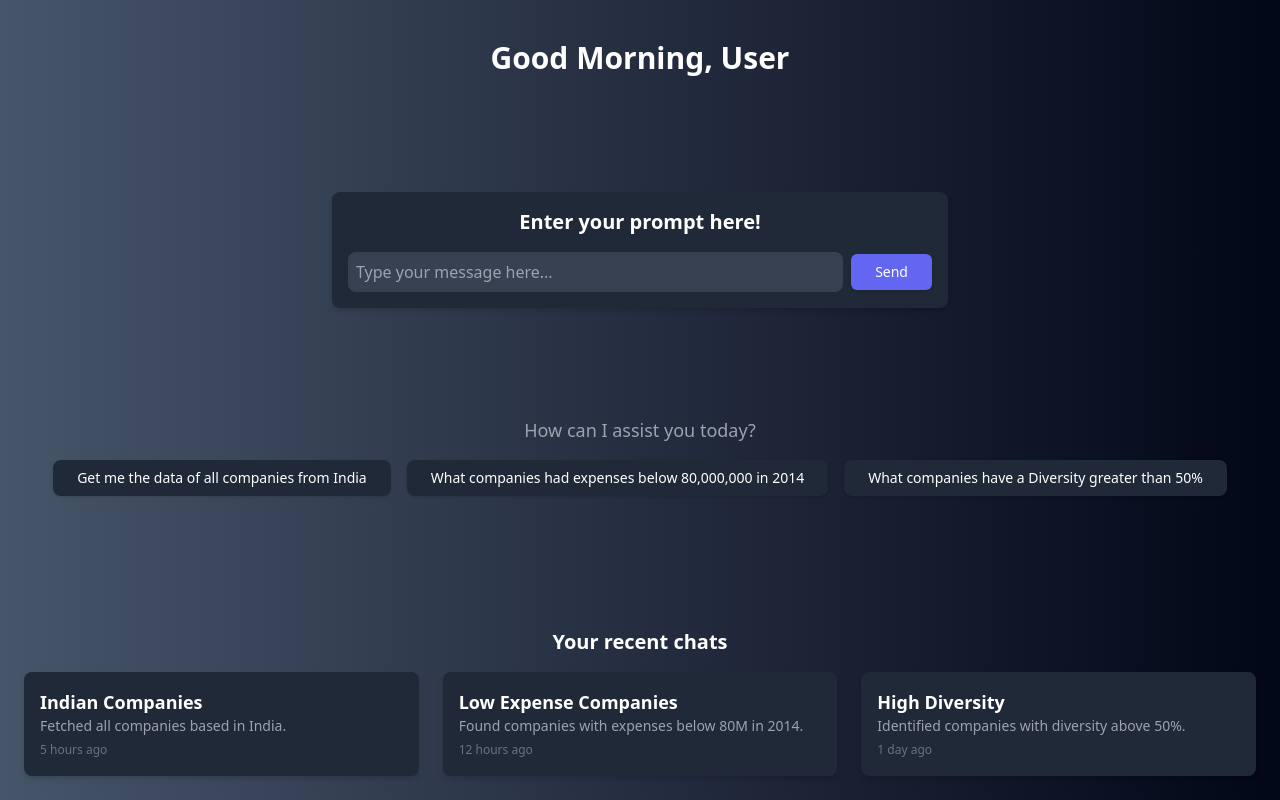
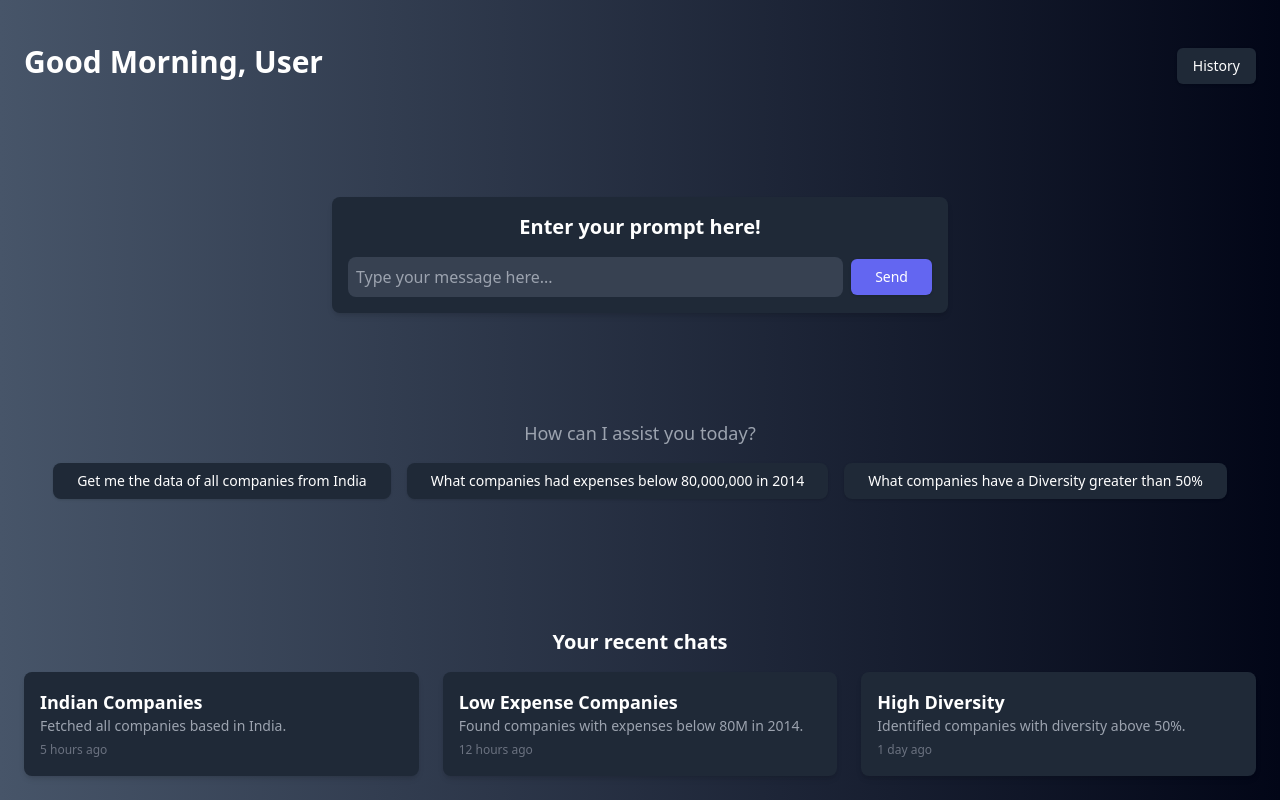
Before and after one commit to sethdivyansh/Prepathon, a React (Vite) app in the folder packages/prepathon-frontend/: page /chat in a window 1280 px wide. Built offline with nearby package versions, Linux system fonts and the light colour scheme.

Commit message:
feat: added history page

```diff
--- a/packages/prepathon-frontend/src/pages/chatbot.tsx
+++ b/packages/prepathon-frontend/src/pages/chatbot.tsx
@@ -1,37 +1,32 @@
 import { useState, useEffect } from "react";
 import { Button } from "../components/ui/button";
 import HistoryItem from "@/components/layout/historyitem";
+import { useNavigate } from "react-router-dom";
 
-// HistoryItem Component to show past chats
 export default function ChatbotPage() {
-  // State to handle chat input
   const [input, setInput] = useState("");
   const [messages, setMessages] = useState<string[]>([]);
   const [greeting, setGreeting] = useState("Good Morning");
-
-  // Example prompt and history items data
+  const navigate = useNavigate();
   const examplePrompts = [
     "Get me the data of all companies from India",
     "What companies had expenses below 80,000,000 in 2014",
     "What companies have a Diversity greater than 50%"
   ];
 
-  // Updated chatHistory array
   const chatHistory = [
     { title: "Indian Companies", description: "Fetched all companies based in India.", time: "5 hours ago" },
     { title: "Low Expense Companies", description: "Found companies with expenses below 80M in 2014.", time: "12 hours ago" },
     { title: "High Diversity", description: "Identified companies with diversity above 50%.", time: "1 day ago" },
   ];
 
-  // Handle sending a message
   const handleSendMessage = () => {
     if (input.trim()) {
       setMessages((prevMessages) => [...prevMessages, input]);
-      setInput(""); // Clear input field after sending message
+      setInput("");
     }
   };
 
-  // Dynamically set the greeting based on the time of day
   useEffect(() => {
     const currentHour = new Date().getHours();
     if (currentHour < 12) {
@@ -41,20 +36,24 @@ export default function ChatbotPage() {
     } else {
       setGreeting("Good Evening");
     }
-  }, []); // The empty dependency array ensures this runs once when the component mounts
+  }, []);
 
   return (
     <div className="min-h-screen bg-gradient-to-r from-slate-600 to-slate-950 text-white p-6 flex flex-col justify-between">
-      {/* Greeting Section */}
-      <header className="text-center py-4">
+      <header className="flex justify-between items-center py-4">
         <h1 className="text-3xl font-bold">{greeting}, User</h1>
+        {/* History Button positioned to the right */}
+        <Button
+          className="mt-2 bg-gray-800 hover:bg-gray-700 transition-colors duration-200 ease-in-out text-white"
+          onClick={() => navigate('/history')} // Placeholder action
+        >
+          History
+        </Button>
       </header>
 
-      {/* Chatbot Interaction Section */}
       <section className="flex justify-center mt-4">
         <div className="w-full sm:w-2/3 md:w-1/2 bg-gray-800 p-4 rounded-lg shadow-md">
           <h2 className="text-xl text-center font-semibold mb-4">Enter your prompt here!</h2>
-          {/* Input field for typing */}
           <div className="flex items-center">
             <input
               type="text"
@@ -73,7 +72,6 @@ export default function ChatbotPage() {
         </div>
       </section>
 
-      {/* Example Prompts */}
       <section className="mt-6 text-center">
         <p className="text-lg text-gray-400">How can I assist you today?</p>
         <div className="mt-4 flex flex-wrap justify-center gap-4">
--- a/packages/prepathon-frontend/src/pages/emailverification.tsx
+++ b/packages/prepathon-frontend/src/pages/emailverification.tsx
@@ -10,20 +10,14 @@ export default function EmailVerificationPage() {
           <p className="text-center text-gray-600">
             Enter the OTP that has been sent to your email address.
           </p>
-
-          {/* OTP Input */}
           <Input
             type="text"
             placeholder="Enter your OTP"
             className="w-full"
           />
-
-          {/* Verify Button */}
           <Button className="w-full bg-indigo-500 hover:bg-indigo-600 text-white">
             Verify OTP
           </Button>
-
-          {/* Resend OTP Link */}
           <div className="text-center mt-4">
             <a href="#resend-otp" className="text-sm text-indigo-500 hover:underline">
               Didn't receive an OTP? Resend
--- a/packages/prepathon-frontend/src/pages/history.tsx
+++ b/packages/prepathon-frontend/src/pages/history.tsx
@@ -1,5 +1,39 @@
+import { useState } from "react";
+import HistoryItem from "@/components/layout/historyitem";
+import { Button } from "../components/ui/button";
+import { useNavigate } from "react-router-dom";
+
 export default function HistoryPage() {
+    const [chatHistory] = useState([
+        { title: "Indian Companies", description: "Fetched all companies based in India.", time: "5 hours ago" },
+        { title: "Low Expense Companies", description: "Found companies with expenses below 80M in 2014.", time: "12 hours ago" },
+        { title: "High Diversity", description: "Identified companies with diversity above 50%.", time: "1 day ago" },
+        { title: "Company Growth", description: "Analyzed growth trends of selected companies.", time: "2 days ago" },
+        { title: "Market Analysis", description: "Provided insights on market performance.", time: "3 days ago" },
+    ]);
+    const navigate = useNavigate()
     return (
-        <div>History page</div>
-    )
+        <div className="min-h-screen bg-gradient-to-r from-slate-600 to-slate-950 text-white p-6 flex flex-col">
+            <header className="text-center py-4">
+                <h1 className="text-3xl font-bold">Chat History</h1>
+                <p className="text-lg text-gray-400">Review your previous interactions</p>
+            </header>
+            <section className="mt-12">
+                <h2 className="text-xl font-semibold mb-4 text-center">Your Recent Chats</h2>
+                <div className="grid grid-cols-1 sm:grid-cols-2 md:grid-cols-3 gap-6">
+                    {chatHistory.map((chat, index) => (
+                        <HistoryItem key={index} title={chat.title} description={chat.description} time={chat.time} />
+                    ))}
+                </div>
+            </section>
+            <div className="mt-auto text-center">
+                <Button
+                    className="mt-4 bg-indigo-500 hover:bg-indigo-600 transition-colors duration-200 ease-in-out text-white"
+                    onClick={() => navigate('/chatbot')}
+                >
+                    Back to Chatbot
+                </Button>
+            </div>
+        </div>
+    );
 }
```
Also changed, not shown: packages/prepathon-frontend/src/pages/landing.tsx (+0 -10 lines).
